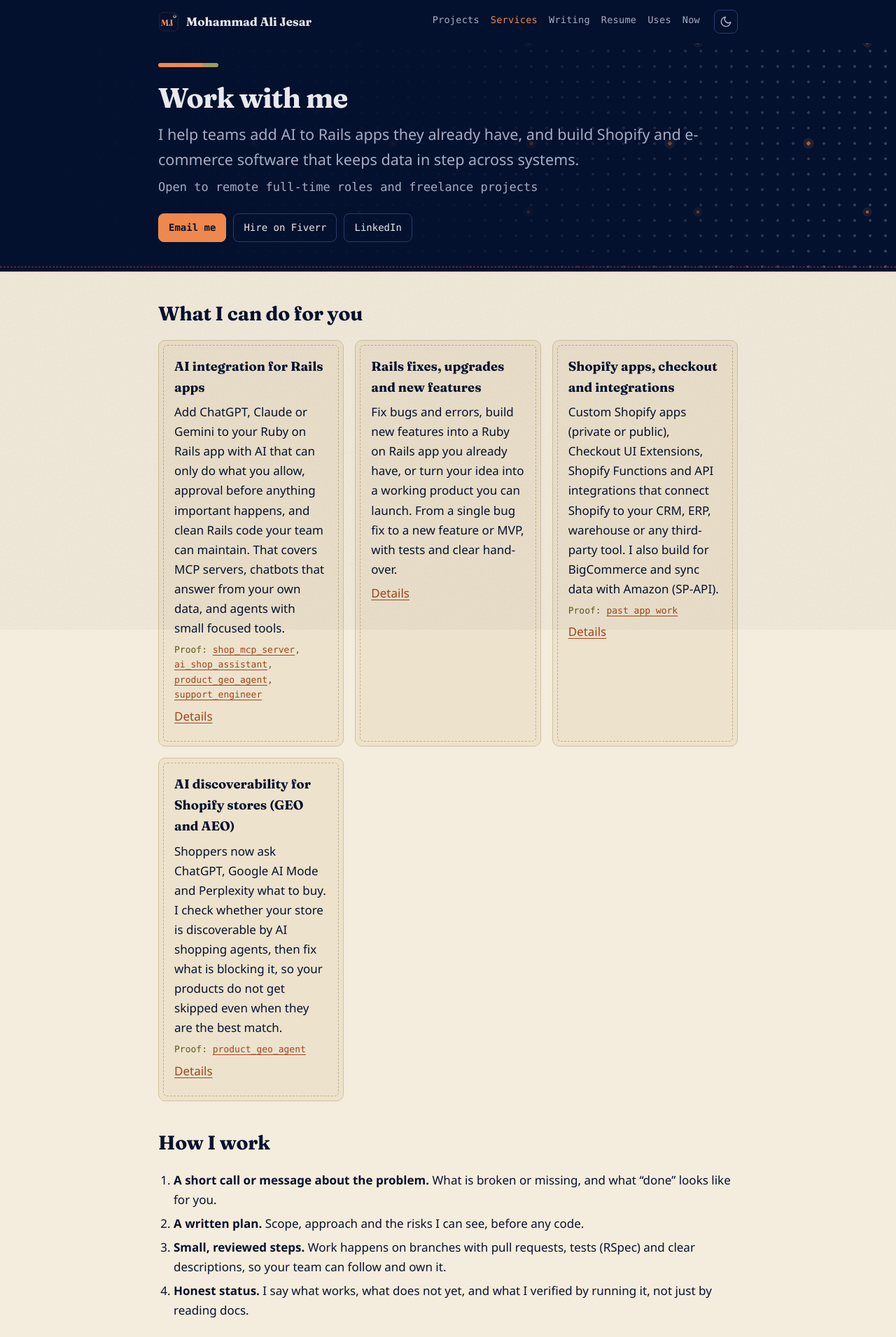
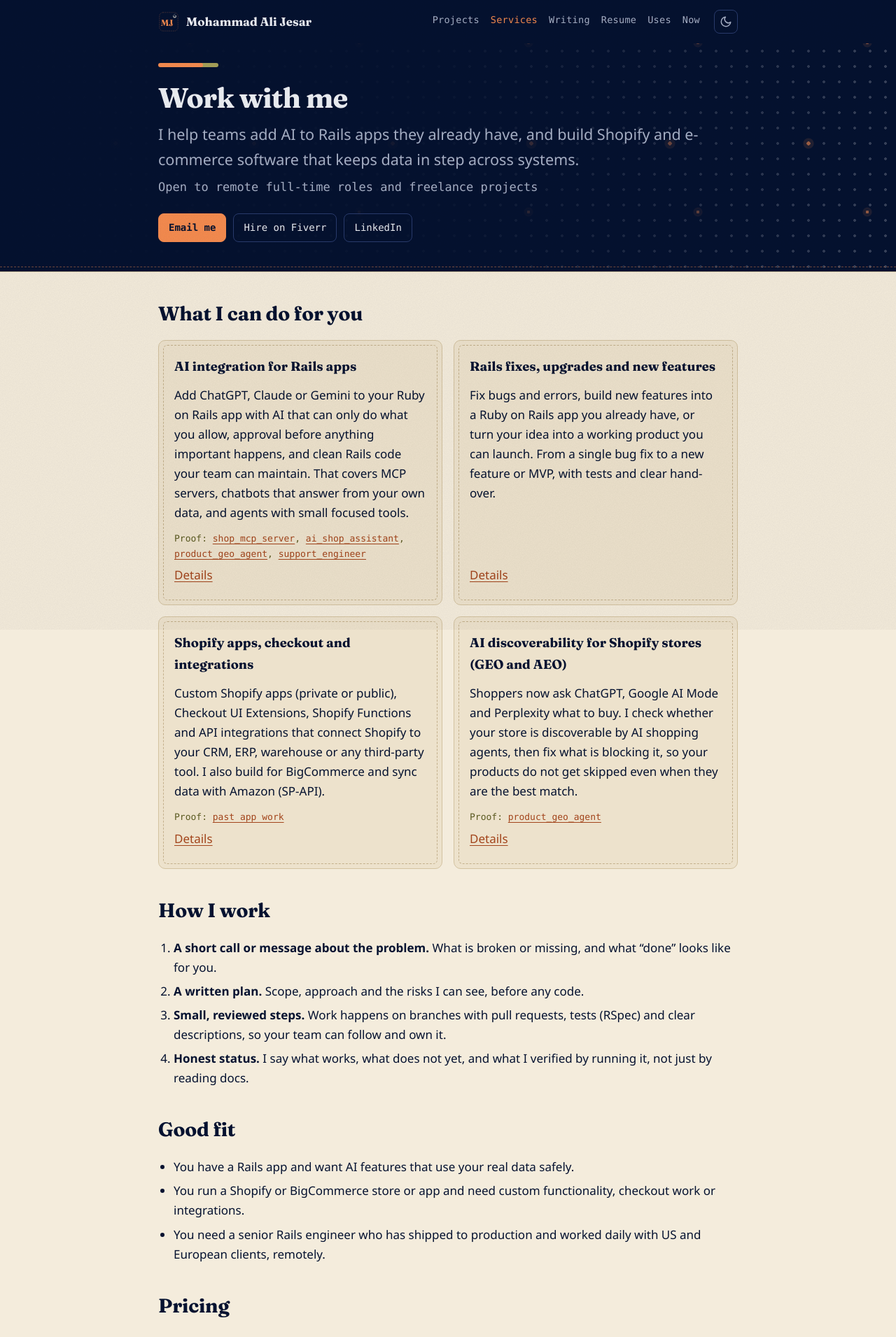
Before and after one commit to mjesar/mjesar.github.io, a Jekyll site: the page built from services/index.md, in a window 1280 px wide. Shown: the top 1911 px of the page at 70% size. Built offline with Jekyll 4.4.1, drawn with Linux system fonts in a browser that asks for light colours.

Commit message:
show services in a two by two grid

```diff
--- a/assets/css/woven.css
+++ b/assets/css/woven.css
@@ -188,3 +188,9 @@ main section + section { padding-top: 14px; }
 
 /* Hero tagline: the one human line above the keywords */
 .hero .tagline { font-family: var(--serif); font-weight: 500; font-size: clamp(1.15rem, 3vw, 1.5rem); color: var(--apricot); margin: 0 0 10px; }
+
+/* Two-up grid for the four services: 2 x 2 on desktop, one column on phones */
+.grid.two { grid-template-columns: repeat(2, 1fr); }
+.grid.two .card { display: flex; flex-direction: column; }
+.grid.two .card > p:last-child { margin-top: auto; }
+@media (max-width: 640px) { .grid.two { grid-template-columns: 1fr; } }
--- a/services/index.md
+++ b/services/index.md
@@ -20,7 +20,7 @@ description: Hire Mohammad Ali Jesar (mjesar), a senior full-stack and AI engine
 
 ## What I can do for you
 
-<div class="grid">
+<div class="grid two">
 {%- for s in site.data.services %}
 <article class="card">
 <h3><a href="/services/{{ s.slug }}/">{{ s.name }}</a></h3>
```
